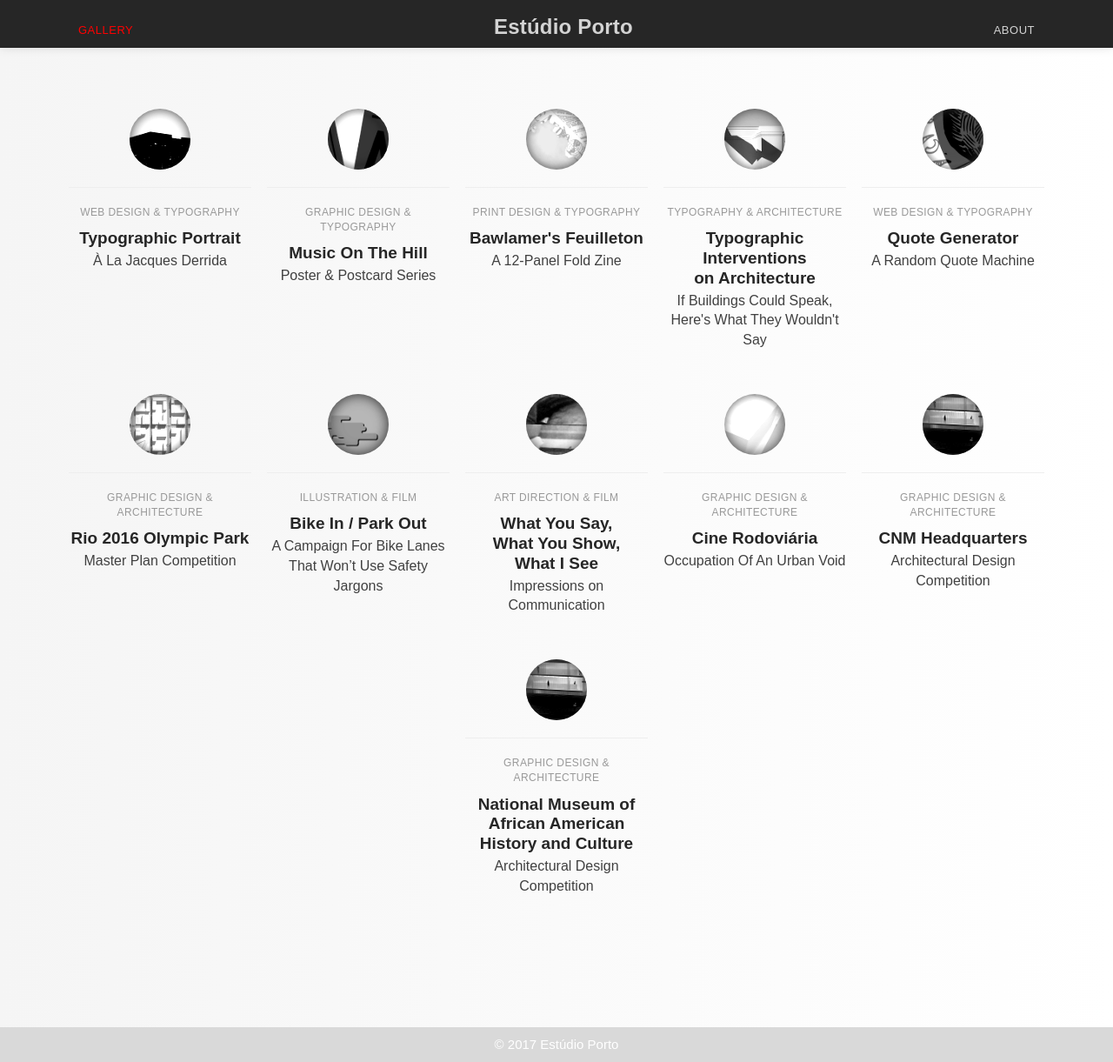
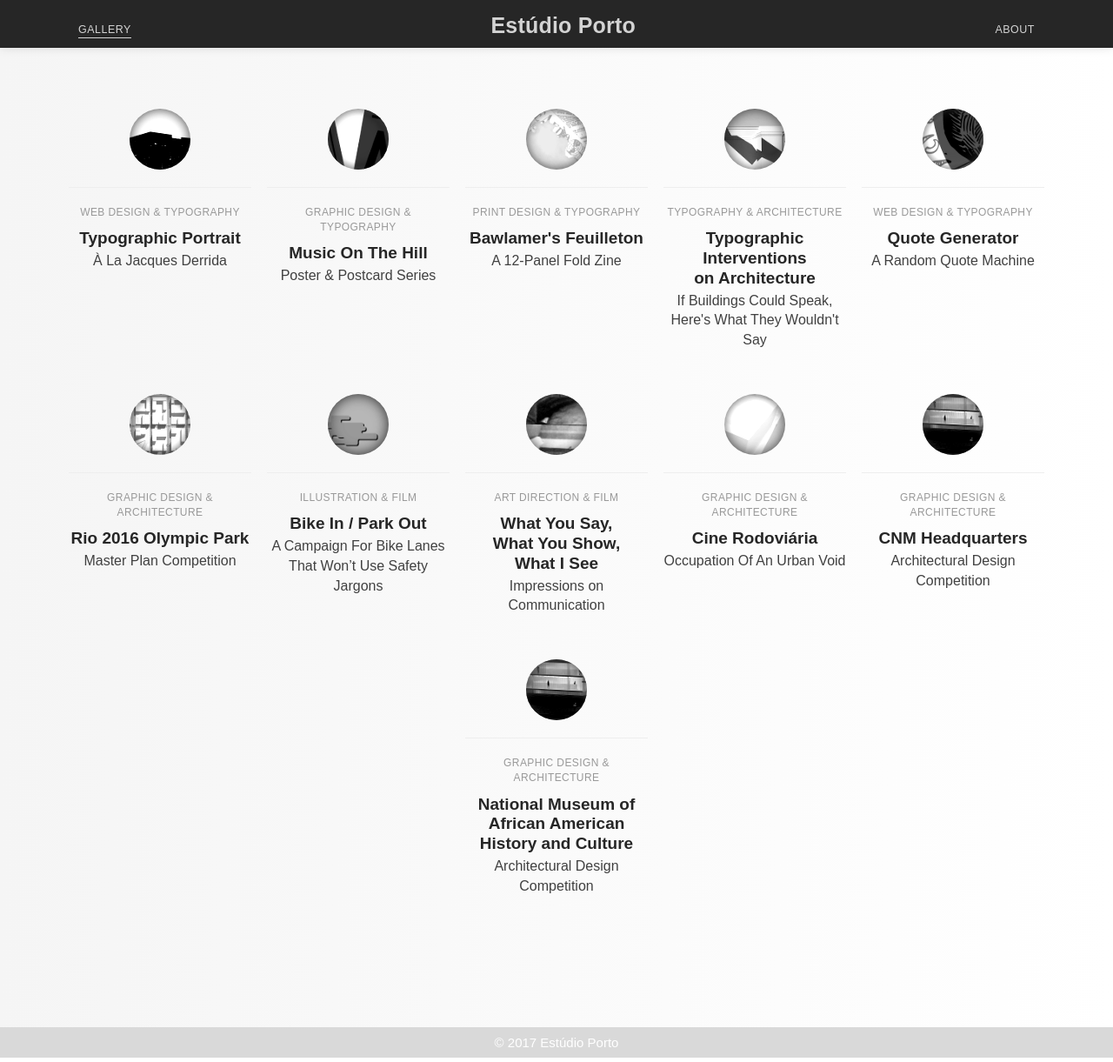
Before and after one commit to carolineportugal/estudioporto, a Jekyll site: the page built from index.html, in a window 1280 px wide and 1221 px high. Shown: the whole window at 87% size. Built offline with Jekyll 4.4.1, drawn with Linux system fonts in a browser that asks for light colours; nearby versions of some CDN libraries; some web fonts are replaced.

Commit message:
finalizes active status on navigation

```diff
--- a/_sass/_nav.scss
+++ b/_sass/_nav.scss
@@ -17,8 +17,8 @@ nav{
 
   a.title{
     color:rgba(255,255,255, .8);
-    margin-top:0.7rem;
-    font-size:24px;
+    margin-top:0.5rem;
+    font-size:25px;
     @include heavy();
     letter-spacing: .02rem;
     text-decoration: none;
@@ -27,7 +27,7 @@ nav{
   a.menu-item {
     position:relative;
     color:rgba(255,255,255, .8);
-    font-size: 13px;
+    font-size: 12.5px;
     letter-spacing: .05rem;
     text-transform: uppercase;
     text-decoration: none;
@@ -43,11 +43,6 @@ nav{
 
   }
 
-  a.active{
-    color:red !important;
-
-  }
-
   a.menu-item:after{
     content: "";
     position: absolute;
@@ -59,6 +54,15 @@ nav{
     visibility: hidden;
     transform: scaleX(0);
     transition: all 0.2s ease-in-out 0s;
+  }
+
+  a.active{
+
+    &:after{
+      visibility: visible;
+      transform: scaleX(1);
+    }
+
   }
 
 }
@@ -78,7 +82,6 @@ nav.light{
   a.menu-item:after{
     background: lighten(#000, 25%);
   }
-
 
 }
 
--- a/css/main.scss
+++ b/css/main.scss
@@ -45,7 +45,7 @@ html, body{
 }
 
 footer{
-  height:4rem;
+  height:3.5rem;
   background: lighten(#000, 85%);
   display: flex;
   justify-content: center;
```
